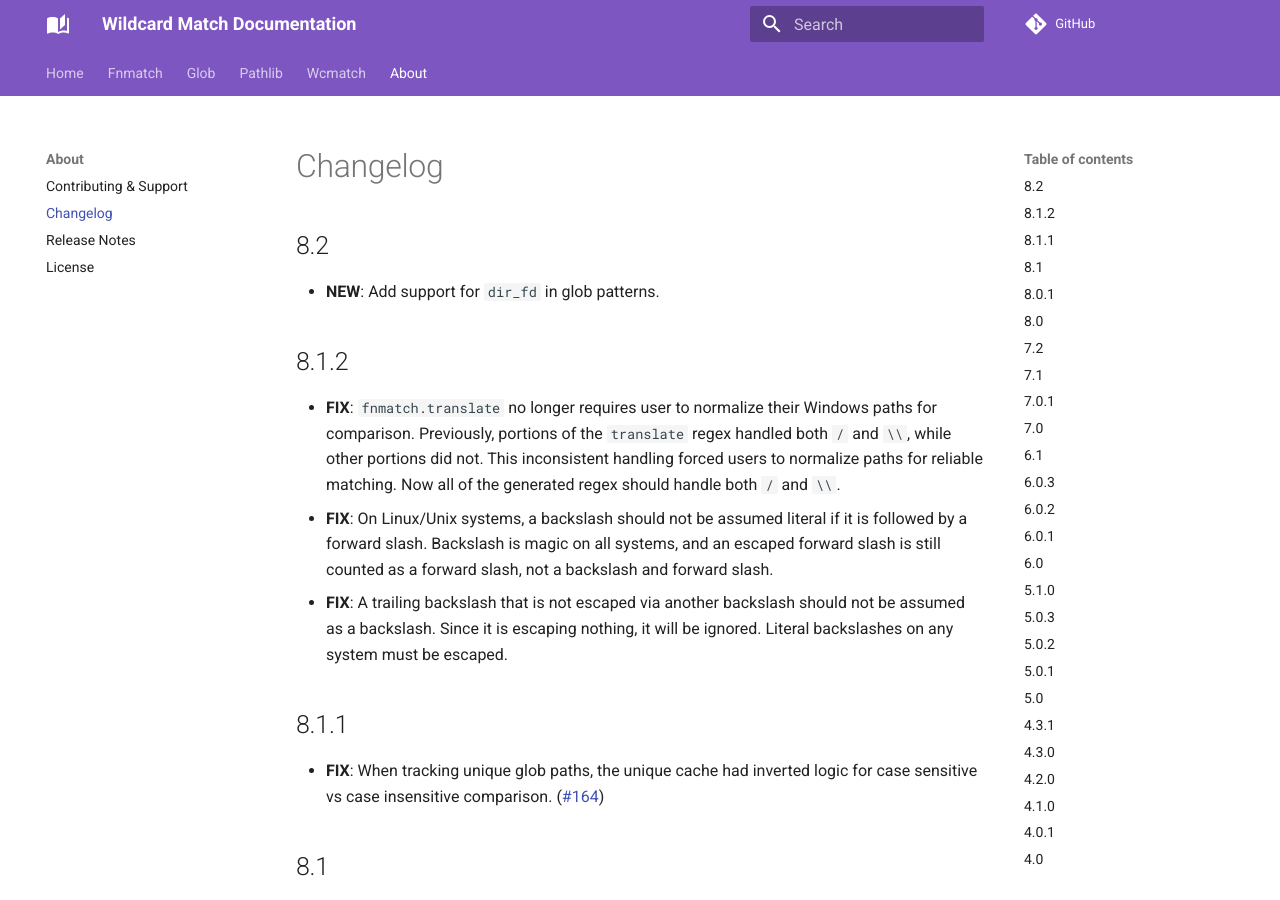
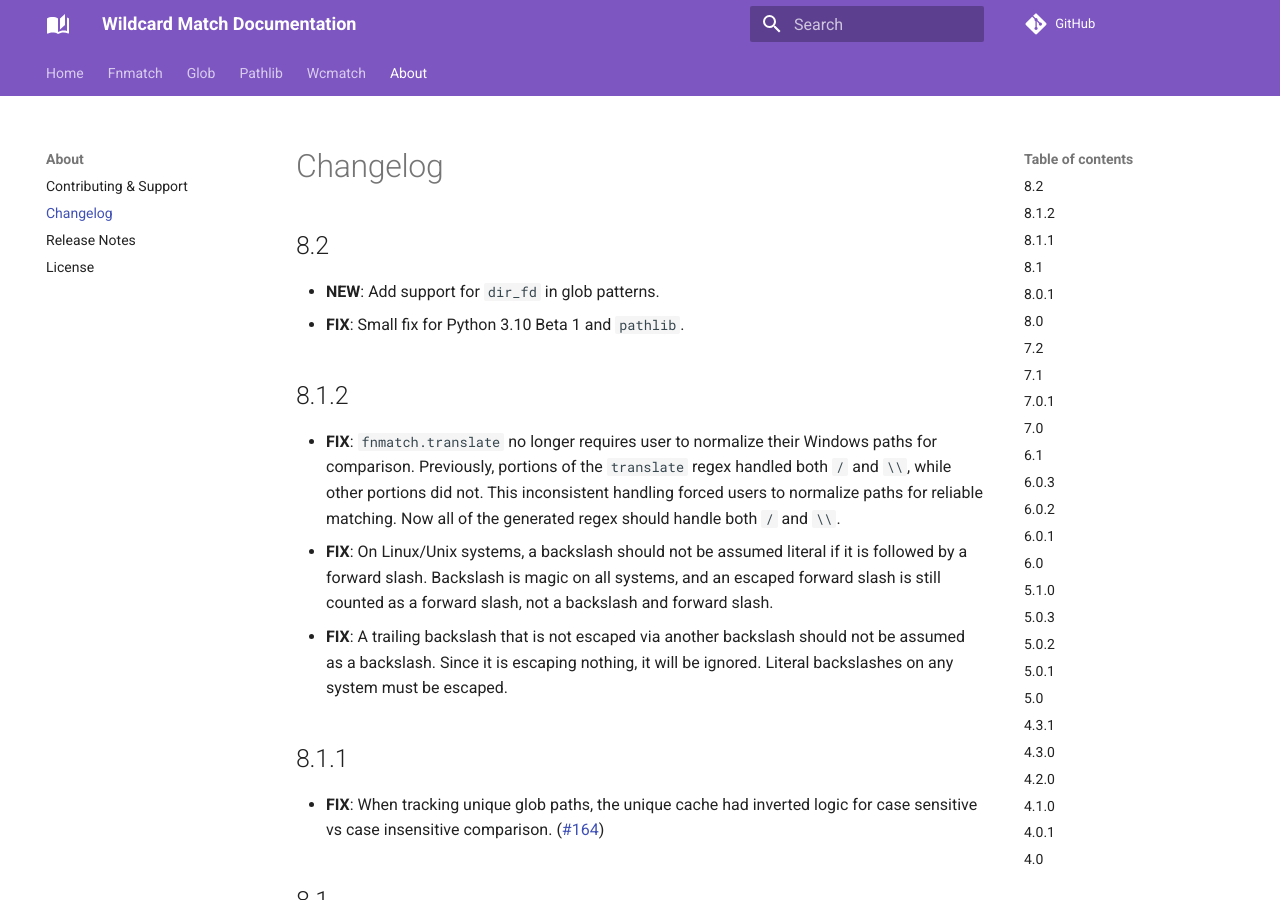
Before and after one commit to facelessuser/wcmatch, an MkDocs documentation site: the page built from docs/src/markdown/about/changelog.md, in a window 1280 px wide and 900 px high. Built offline with MkDocs 1.6.1 and Material for MkDocs 9.7.7, drawn with Linux system fonts in a browser that asks for light colours; comment, search, counter and statistics services are not loaded.

Commit message:
Update changelog

```diff
--- a/docs/src/markdown/about/changelog.md
+++ b/docs/src/markdown/about/changelog.md
@@ -3,6 +3,7 @@
 ## 8.2
 
 - **NEW**: Add support for `dir_fd` in glob patterns.
+- **FIX**: Small fix for Python 3.10 Beta 1 and `pathlib`.
 
 ## 8.1.2
 
```
